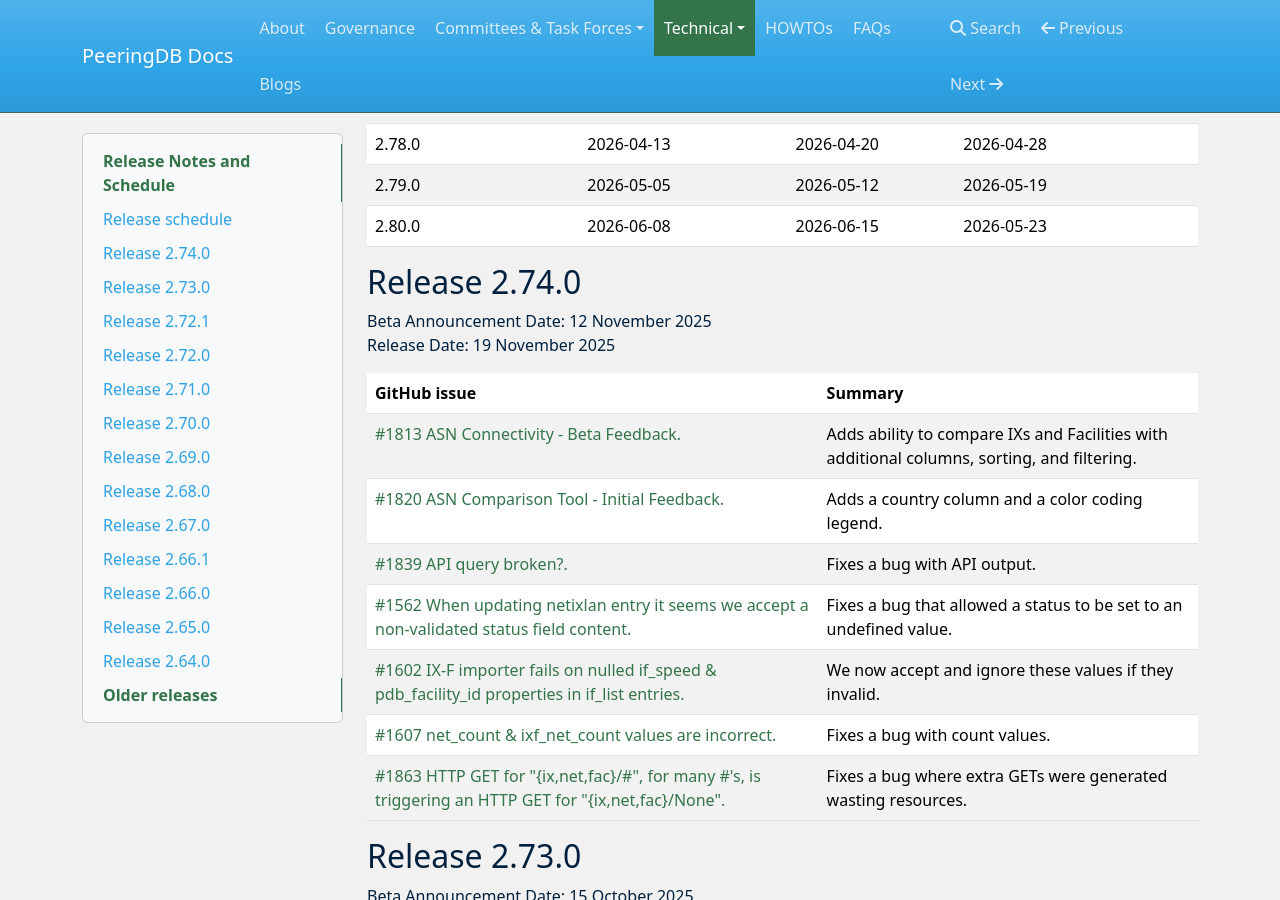
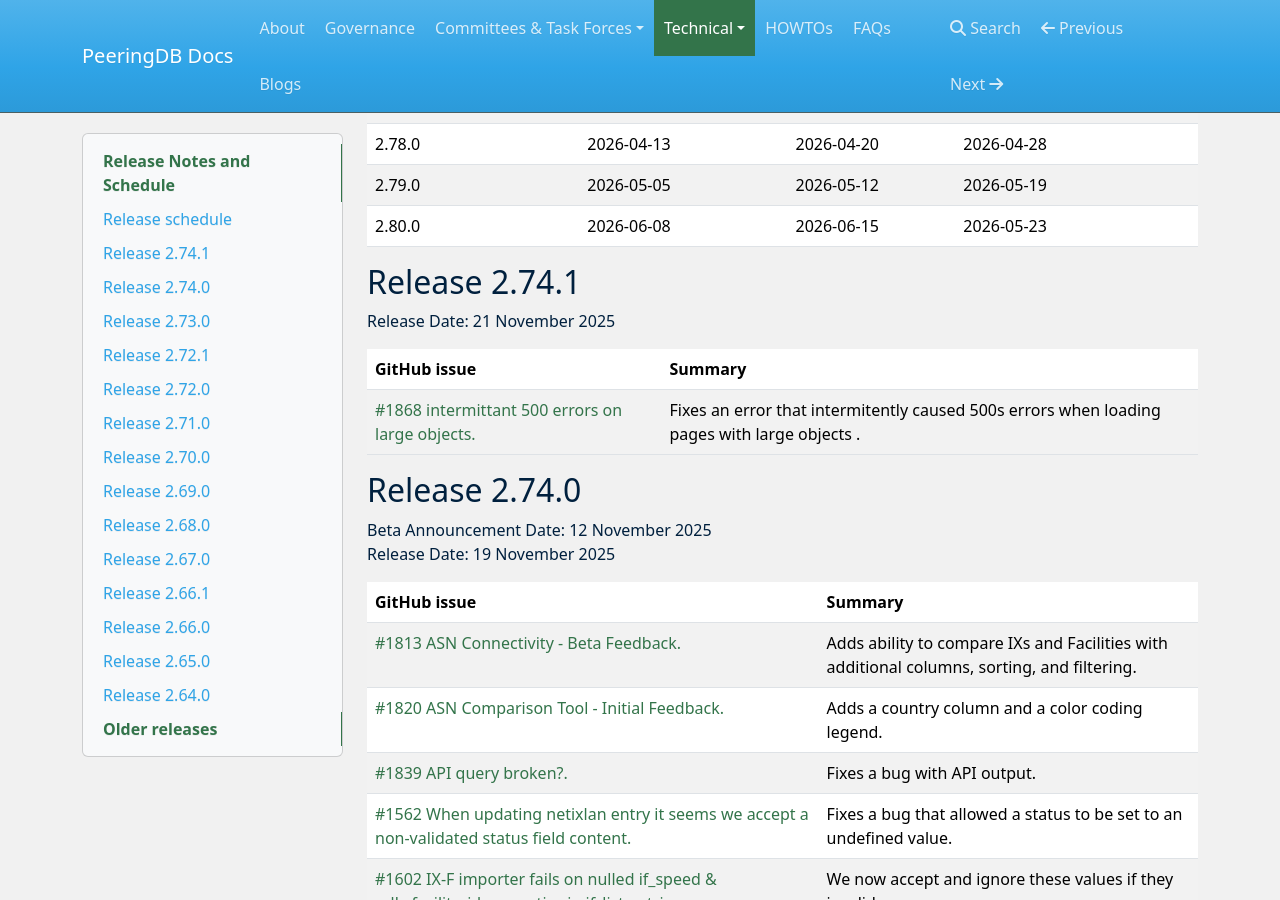
Before and after one commit to peeringdb/docs, an MkDocs documentation site: the page built from docs/release_notes/index.md, in a window 1280 px wide and 900 px high, scrolled down 574 px. Built offline with MkDocs 1.6.1, drawn with Linux system fonts in a browser that asks for light colours; nearby versions of some CDN libraries.

Commit message:
Update index.md (#398)
Note for release 2.74.1

```diff
--- a/docs/release_notes/index.md
+++ b/docs/release_notes/index.md
@@ -20,6 +20,15 @@
 | 2.78.0 | 2026-04-13 | 2026-04-20 | 2026-04-28 |
 | 2.79.0 | 2026-05-05 | 2026-05-12 | 2026-05-19 |
 | 2.80.0 | 2026-06-08 | 2026-06-15 | 2026-05-23 |
+
+## Release 2.74.1
+
+Release Date: 21 November 2025
+
+| **GitHub issue** | **Summary** |
+| ----------------- | ----------- |
+| [#1868 intermittant 500 errors on large objects.](https://github.com/peeringdb/peeringdb/issues/1868) | Fixes an error that intermitently caused 500s errors when loading pages with large objects .|
+
 
 ## Release 2.74.0
 
```
